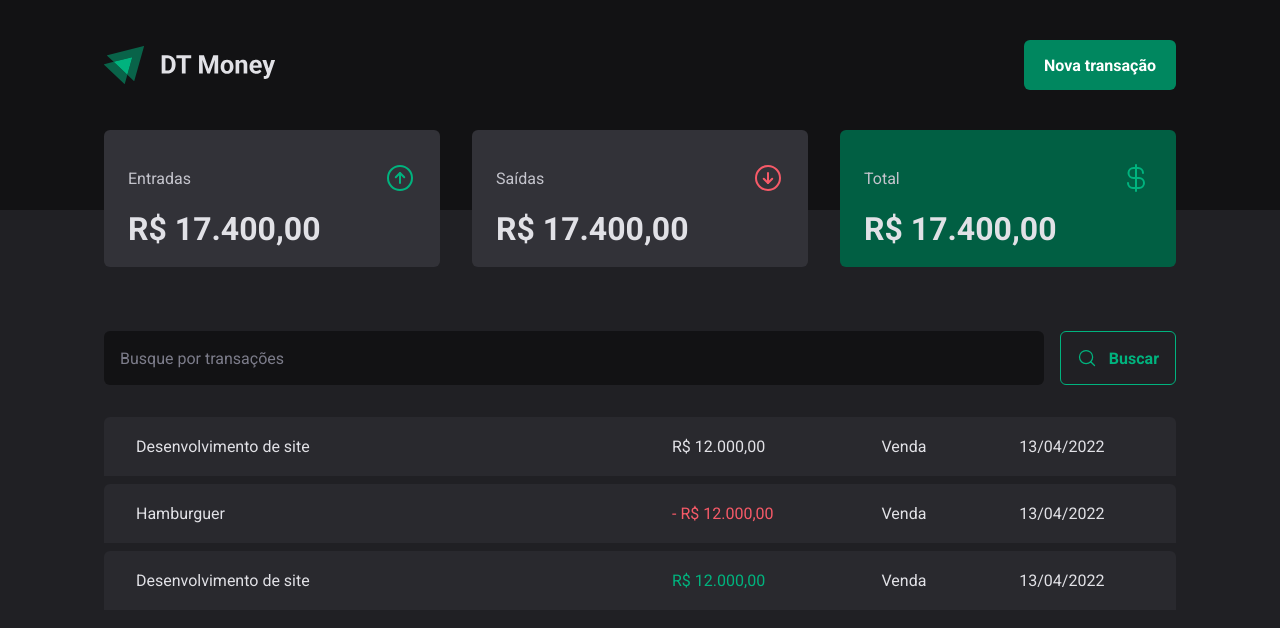
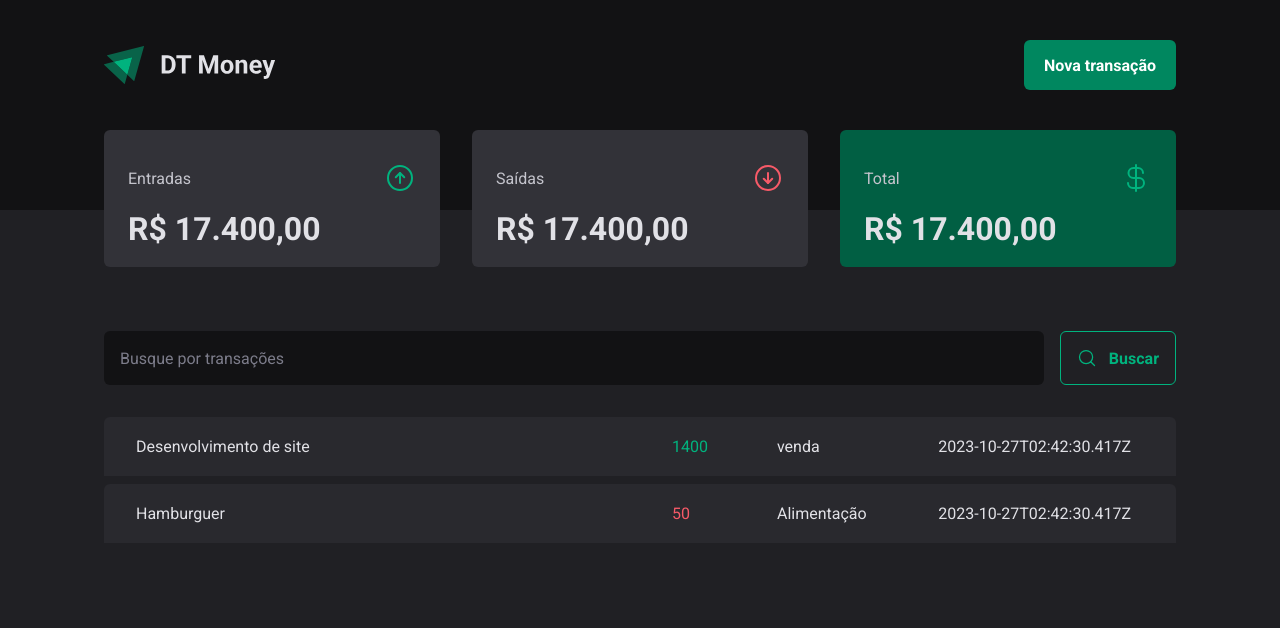
Before and after one commit to IzaelGomes/DT-Money, a React (Vite) app: page / in a window 1280 px wide. Shown: the top 628 px of the page. Built offline with nearby package versions, Linux system fonts and the light colour scheme; data requests are answered from the project's data file.

Commit message:
feat: context

```diff
--- a/package.json
+++ b/package.json
@@ -5,6 +5,7 @@
   "type": "module",
   "scripts": {
     "dev": "vite",
+    "dev:server": "npx json-server --watch server.json -w -d 500",
     "build": "tsc && vite build",
     "lint": "eslint . --ext ts,tsx --report-unused-disable-directives --max-warnings 0",
     "preview": "vite preview"
@@ -27,6 +28,7 @@
     "eslint": "^8.45.0",
     "eslint-plugin-react-hooks": "^4.6.0",
     "eslint-plugin-react-refresh": "^0.4.3",
+    "json-server": "^0.17.4",
     "typescript": "^5.0.2",
     "vite": "^4.4.5"
   }
--- /dev/null
+++ b/server.json
@@ -0,0 +1,20 @@
+{
+  "transactions":[
+      {
+          "id":1,
+          "description":"Desenvolvimento de site",
+          "type":"income",
+          "category": "venda",
+          "price": 1400,
+          "createdAt": "2023-10-27T02:42:30.417Z"
+      },
+      {
+        "id":2,
+        "description":"Hamburguer",
+        "type":"outcome",
+        "category": "Alimentação",
+        "price": 50,
+        "createdAt": "2023-10-27T02:42:30.417Z"
+    }
+  ]
+}
--- a/src/App.tsx
+++ b/src/App.tsx
@@ -2,12 +2,15 @@
 import { defaultTheme } from "./styles/theme/default";
 import { GlobalStyle } from "./styles/global";
 import { Transactions } from "./pages/transactions";
+import { TransactionsProvider } from "./contexts/TransactionsContext";
 
 export function App() {
   return (
     <ThemeProvider theme={defaultTheme}>
       <GlobalStyle />
-      <Transactions/>
-      </ThemeProvider>
+      <TransactionsProvider>
+        <Transactions />
+      </TransactionsProvider>
+    </ThemeProvider>
   );
 }
--- a/src/components/NewTransactionModal/styles.ts
+++ b/src/components/NewTransactionModal/styles.ts
@@ -13,7 +13,6 @@
     background: rgba(0, 0, 0, 0.75);
 
 `
-
 
 export const Content = styled(Dialog.Content)`
     min-width: 32rem;
--- /dev/null
+++ b/src/contexts/TransactionsContext.tsx
@@ -0,0 +1,41 @@
+import { ReactNode, createContext, useEffect, useState } from "react";
+
+interface Transaction {
+  id: number;
+  description: string;
+  type: "income" | "outcome";
+  price: number;
+  category: string;
+  createdAt: string;
+}
+
+interface TransactionContextType {
+  transactions: Transaction[];
+}
+
+interface TransactionsProviderProps {
+  children: ReactNode;
+}
+
+export const TransactionsContext = createContext({} as TransactionContextType);
+
+export function TransactionsProvider({ children }: TransactionsProviderProps) {
+  const [transactions, setTransactions] = useState<Transaction[]>([]);
+
+  async function loadTransaction() {
+    const response = await fetch("http://localhost:3000/transactions");
+    const data = await response.json();
+
+    setTransactions(data);
+  }
+
+  useEffect(() => {
+    loadTransaction();
+  }, []);
+
+  return (
+    <TransactionsContext.Provider value={{ transactions }}>
+      {children}
+    </TransactionsContext.Provider>
+  );
+}
--- a/src/pages/transactions/index.tsx
+++ b/src/pages/transactions/index.tsx
@@ -1,38 +1,43 @@
+import { useContext} from "react";
 import { Header } from "../../components/header";
 import { SearchForm } from "./components/SearchForm";
 import { Summary } from "./components/Summary";
-import { PriceHighlight, TransactionTable, TransactionsContainer } from "./styles";
+import {
+  PriceHighlight,
+  TransactionTable,
+  TransactionsContainer,
+} from "./styles";
+import { TransactionsContext } from "../../contexts/TransactionsContext";
+
 
 export function Transactions() {
+
+  const {transactions} = useContext(TransactionsContext)
+
+
   return (
     <div>
       <Header />
       <Summary />
 
-
       <TransactionsContainer>
-      <SearchForm/>
+        <SearchForm />
         <TransactionTable>
           <tbody>
-            <tr>
-              <td width="50%">Desenvolvimento de site</td>
-              <td>R$ 12.000,00</td>
-              <td>Venda</td>
-              <td> 13/04/2022</td>
-            </tr>
-            <tr>
-              <td width="50%">Hamburguer</td>
-              <td><PriceHighlight variant='outcome'> - R$ 12.000,00 </PriceHighlight></td>
-              <td>Venda</td>
-              <td> 13/04/2022</td>
-            </tr>
-            <tr>
-              <td width="50%">Desenvolvimento de site</td>
-              <td>
-                <PriceHighlight variant='income'>R$ 12.000,00</PriceHighlight></td>
-              <td>Venda</td>
-              <td> 13/04/2022</td>
-            </tr>
+            {transactions.map((transaction) => {
+              return (
+                <tr key={transaction.id}>
+                  <td width="50%">{transaction.description}</td>
+                  <td>
+                    <PriceHighlight variant={transaction.type}>
+                      {transaction.price}
+                    </PriceHighlight>
+                  </td>
+                  <td>{transaction.category}</td>
+                  <td>{transaction.createdAt}</td>
+                </tr>
+              );
+            })}
           </tbody>
         </TransactionTable>
       </TransactionsContainer>
```
Also changed, not shown: 1 other file (tests, documents, lock files or other folders).
